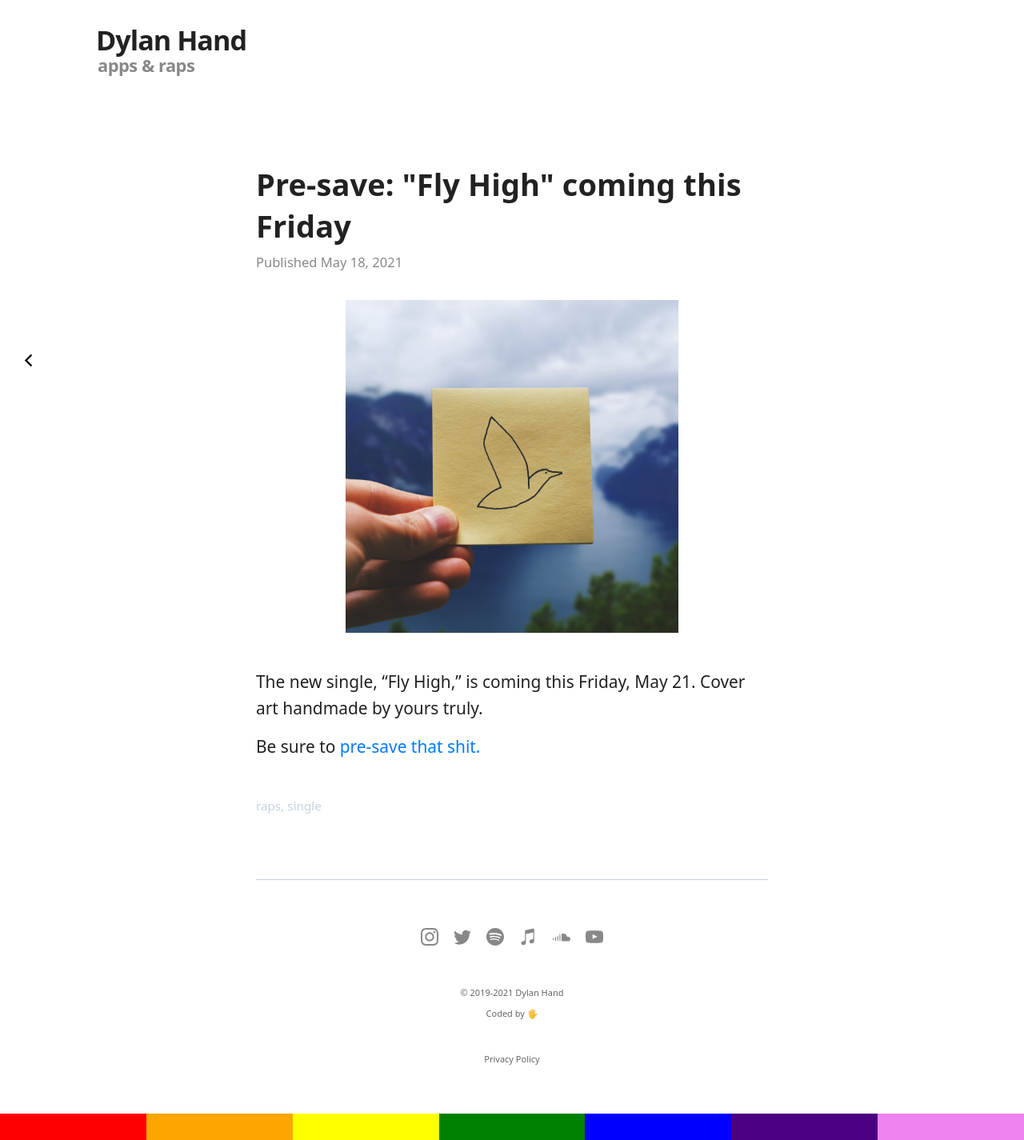
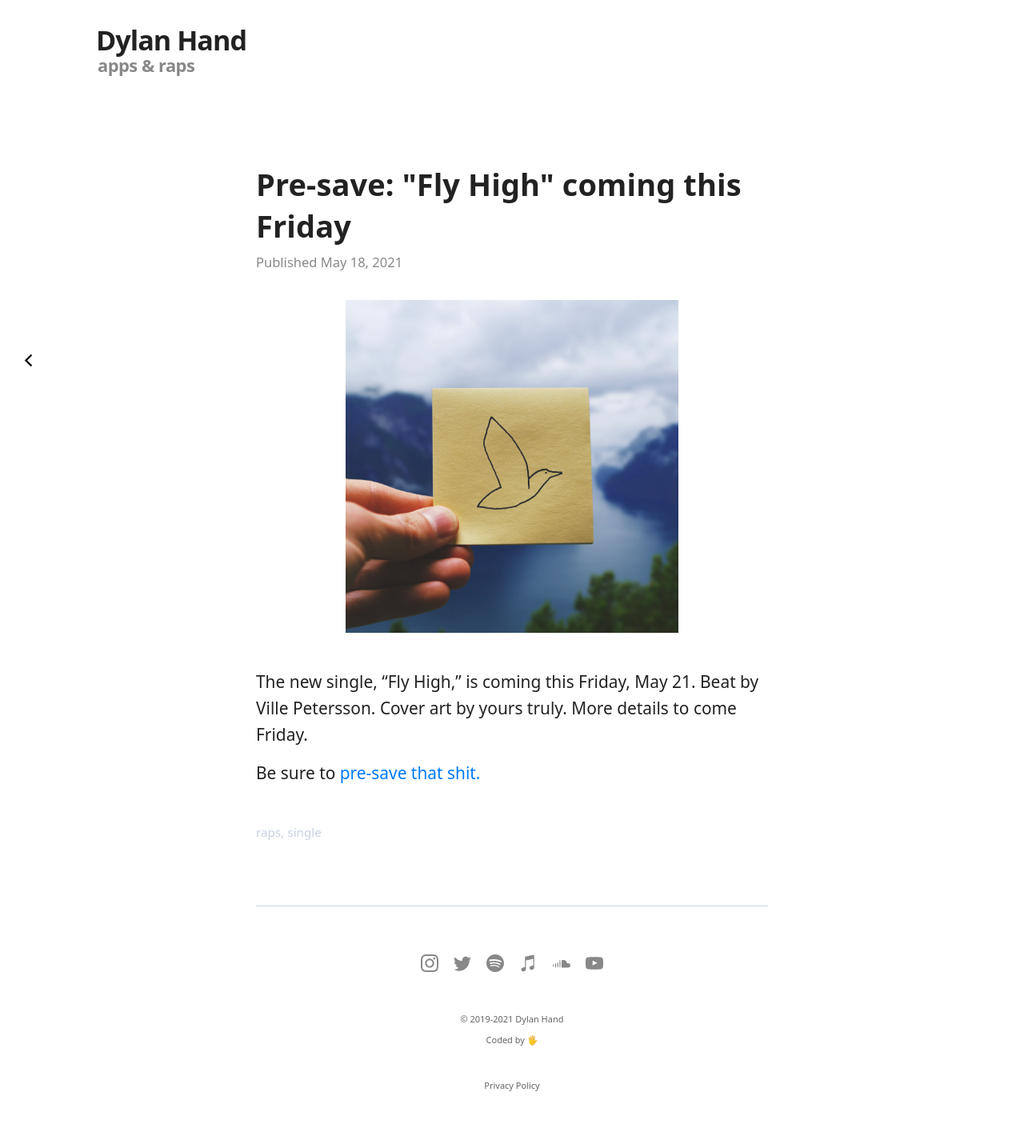
Before and after one commit to dylanhand/dylanhand.github.io, a Jekyll site: the page built from _posts/2021-05-18-presave-fly-high.md, in a window 1280 px wide. Shown: the whole page at 80% size. Built offline with Jekyll 4.4.1, drawn with Linux system fonts in a browser that asks for light colours.

Commit message:
source branch - Edit fly high post

```diff
--- a/_posts/2021-05-18-presave-fly-high.md
+++ b/_posts/2021-05-18-presave-fly-high.md
@@ -6,6 +6,6 @@
 tags:   raps single
 ---
 
-The new single, "Fly High," is coming this Friday, May 21. Cover art handmade by yours truly.
+The new single, "Fly High," is coming this Friday, May 21. Beat by Ville Petersson. Cover art by yours truly. More details to come Friday.
 
 Be sure to [pre-save that shit.](https://distrokid.com/hyperfollow/dylanhand/fly-high)
```
